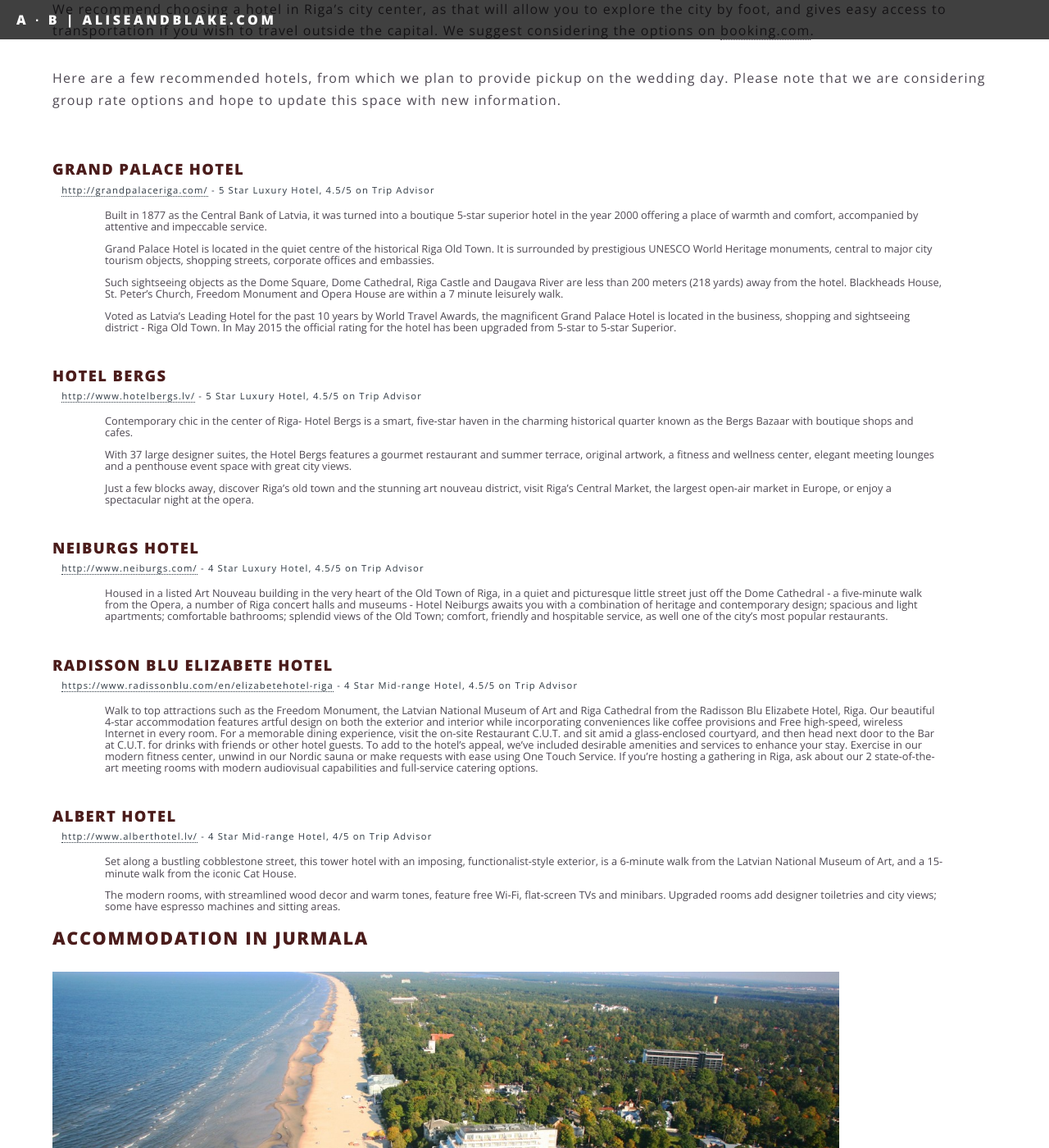
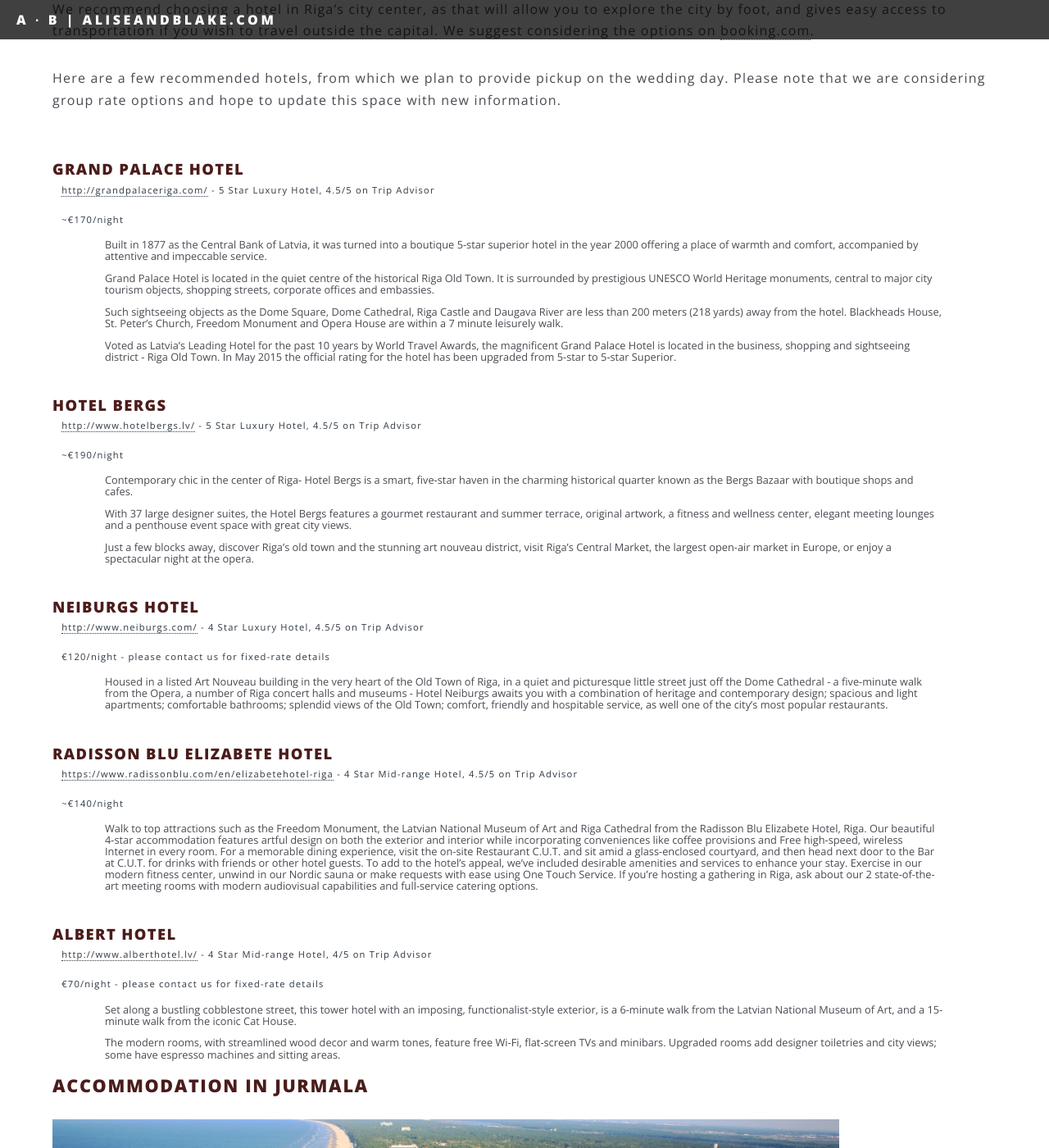
Before and after one commit to aliseandblake/aliseandblake.github.io, a Jekyll site: the page built from accommodation.md, in a window 1280 px wide and 1400 px high, scrolled down 1197 px. Shown: the whole window at 82% size. Built offline with Jekyll 4.4.1, drawn with Linux system fonts in a browser that asks for light colours.

Commit message:
add approximate nightly rates

```diff
--- a/accommodation.md
+++ b/accommodation.md
@@ -29,6 +29,8 @@
 
 **[http://grandpalaceriga.com/](http://grandpalaceriga.com/) - 5 Star Luxury Hotel, 4.5/5 on Trip Advisor**
 
+**~€170/night**
+
 *Built in 1877 as the Central Bank of Latvia, it was turned into a boutique
 5-star superior hotel in the year 2000 offering a place of warmth and comfort,
 accompanied by attentive and impeccable service.*
@@ -52,6 +54,8 @@
 
 **[http://www.hotelbergs.lv/](http://www.hotelbergs.lv/) - 5 Star Luxury Hotel, 4.5/5 on Trip Advisor**
 
+**~€190/night**
+
 *Contemporary chic in the center of Riga- Hotel Bergs is a smart, five-star
 haven in the charming historical quarter known as the Bergs Bazaar with boutique
 shops and cafes.*
@@ -68,6 +72,8 @@
 
 **[http://www.neiburgs.com/](http://www.neiburgs.com/) - 4 Star Luxury Hotel, 4.5/5 on Trip Advisor**
 
+**€120/night - please contact us for fixed-rate details**
+
 *Housed in a listed Art Nouveau building in the very heart of the Old Town of
 Riga, in a quiet and picturesque little street just off the Dome Cathedral - a
 five-minute walk from the Opera, a number of Riga concert halls and museums -
@@ -79,6 +85,8 @@
 ### Radisson Blu Elizabete Hotel
 
 **[https://www.radissonblu.com/en/elizabetehotel-riga](https://www.radissonblu.com/en/elizabetehotel-riga) - 4 Star Mid-range Hotel, 4.5/5 on Trip Advisor**
+
+**~€140/night**
 
 *Walk to top attractions such as the Freedom Monument, the Latvian National
 Museum of Art and Riga Cathedral from the Radisson Blu Elizabete Hotel, Riga.
@@ -96,6 +104,8 @@
 ### Albert Hotel
 
 **[http://www.alberthotel.lv/](http://www.alberthotel.lv/) - 4 Star Mid-range Hotel, 4/5 on Trip Advisor**
+
+**€70/night - please contact us for fixed-rate details**
 
 *Set along a bustling cobblestone street, this tower hotel with an imposing,
 functionalist-style exterior, is a 6-minute walk from the Latvian National
```
